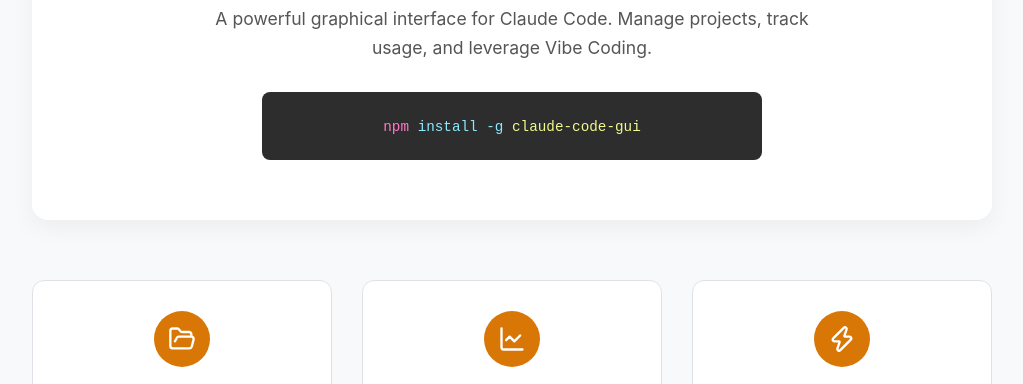
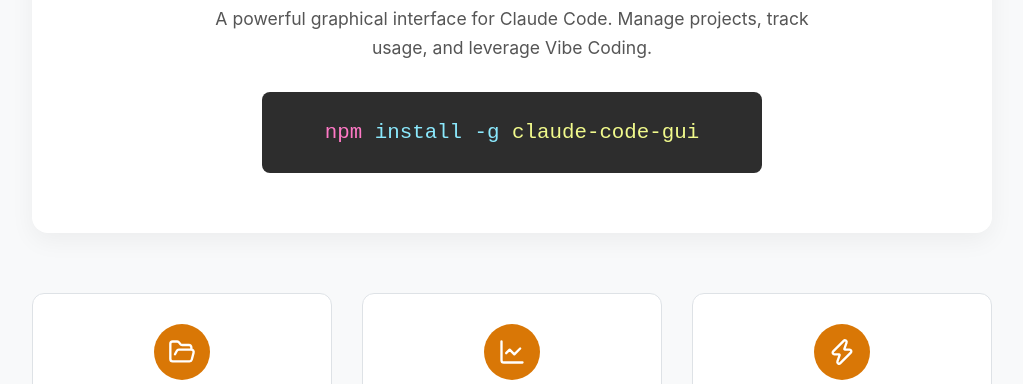
Before and after one commit to jun-a/claude-code-gui-page, a plain HTML site: page index.html in a window 1280 px wide. Shown: the part 400-784 px from the top of the page, without its empty margins (128-1151 px from the left). Drawn offline with nearby package versions, Linux system fonts and the light colour scheme.

Commit message:
feat: フォントサイズを1.1emから1.6emに変更
index.htmlの特定のスタイルで、フォントサイズを大きくしました。

```diff
--- a/index.html
+++ b/index.html
@@ -103,7 +103,7 @@
             text-align: center;
             max-width: 450px;
             margin: 0 auto;
-            font-size: 1.1em;
+            font-size: 1.6em;
             white-space: nowrap;
             transition: transform 0.3s ease;
         }
```
